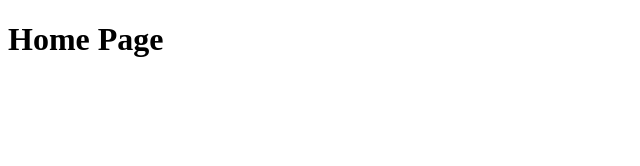
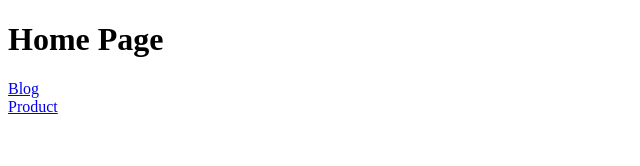
Before and after one commit to Akshat-Kumar-work/NextJs-learning, a Next.js app: page / in a window 1280 px wide. Shown: the top 166 px of the page, without its empty margins (0-640 px from the left). Built offline with nearby package versions, Linux system fonts and the light colour scheme.

Commit message:
navigation from ui

```diff
--- a/src/app/about/page.jsx
+++ b/src/app/about/page.jsx
@@ -1,4 +1,5 @@
 import React from 'react'
+
 
 export const metadata = {
   title:"About Akshat",
--- a/src/app/page.jsx
+++ b/src/app/page.jsx
@@ -1,4 +1,13 @@
+import Link from "next/link"
+
 
 export default function Home(){
-    return <h1>Home Page</h1>
+
+ return (    <div>
+    <h1>Home Page</h1>
+    <Link href="/blog" >Blog</Link>
+        <br></br>
+    <Link href="/products" >Product</Link>
+
+    </div>)
 }
```
